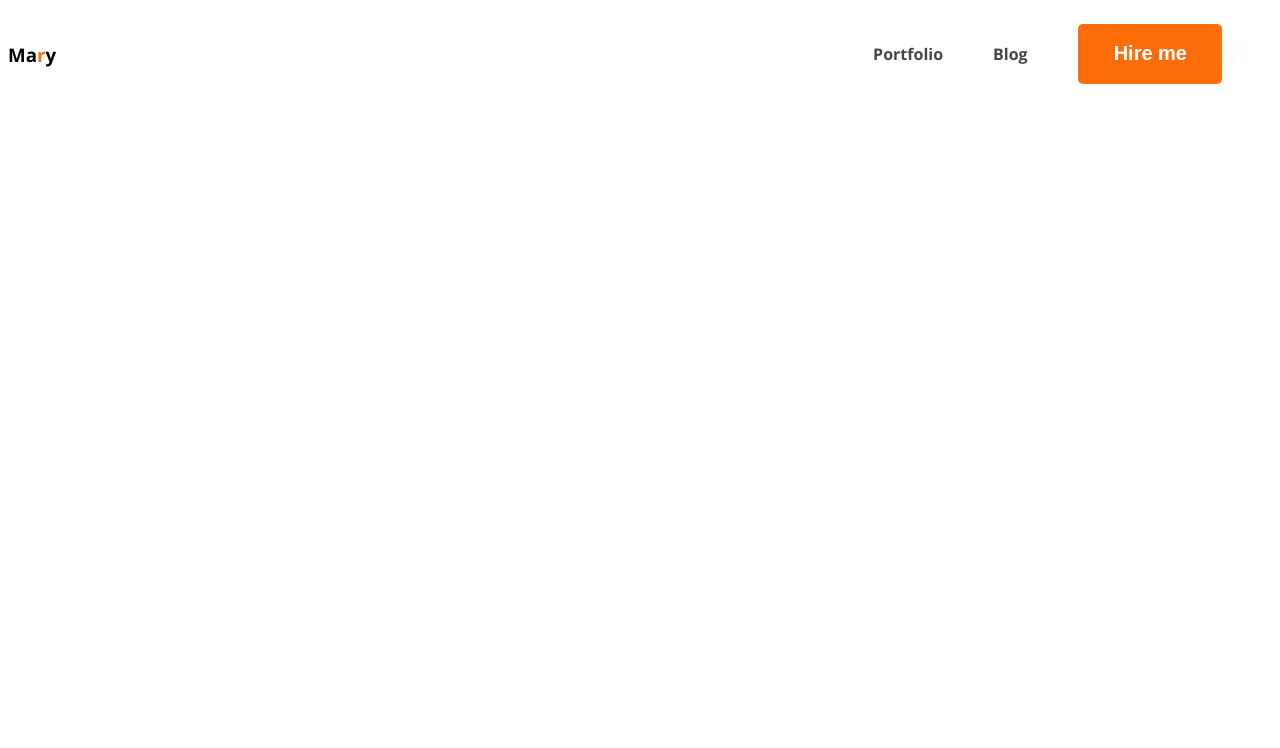
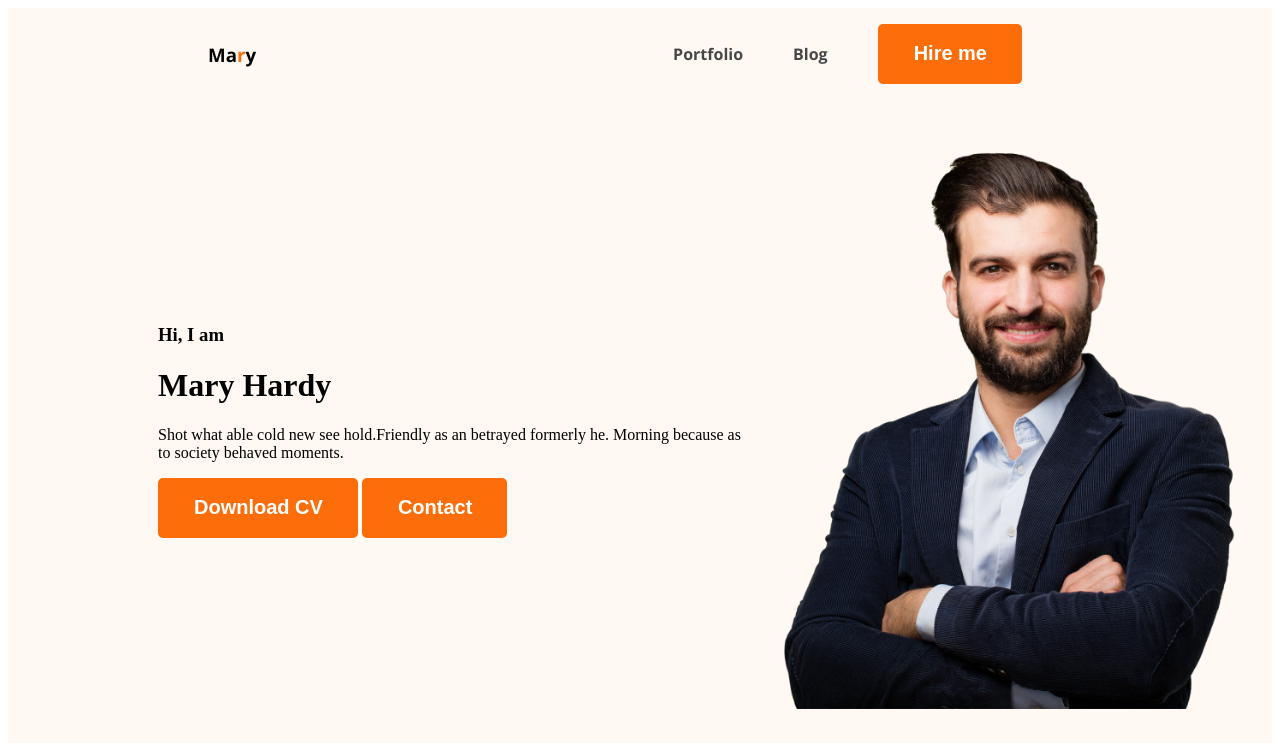
Before and after one commit to Tansimrinky/portfolio-website, a plain HTML site: page index.html in a window 1280 px wide. Drawn offline with nearby package versions, Linux system fonts and the light colour scheme.

Commit message:
banner added

```diff
--- a/M-5 portfolio website/portfolio.css
+++ b/M-5 portfolio website/portfolio.css
@@ -8,6 +8,7 @@ nav {
   font-family: "Open Sans", sans-serif;
   align-items: center;
   justify-content: space-between;
+  margin: 0 200px;
 }
 .text-primary {
   color: #fd6e0a;
@@ -43,3 +44,16 @@ nav a {
   text-decoration: none;
   color: #474747;
 }
+/* header related styles */
+.header{
+    background-color: #FFF8F3;
+}
+.banner{
+    padding: 30px 30px 30px 150px;
+    display: flex;
+    align-items: center;
+    justify-content: space-between;
+}
+.banner .pro-pic{
+    width: 500px;
+}
--- a/index.html
+++ b/index.html
@@ -1,33 +1,41 @@
 <!DOCTYPE html>
 <html lang="en">
   <head>
-    <meta charset="UTF-8">
-    <meta name="viewport" content="width=device-width, initial-scale=1.0">
-    <link rel="stylesheet" href="M-5 portfolio website\portfolio.css">
-    <link rel="preconnect" href="https://fonts.googleapis.com">
-<link rel="preconnect" href="https://fonts.gstatic.com" crossorigin>
-<link href="https://fonts.googleapis.com/css2?family=Open+Sans:ital,wght@0,700;0,800;1,400&display=swap" rel="stylesheet">
+    <meta charset="UTF-8" />
+    <meta name="viewport" content="width=device-width, initial-scale=1.0" />
+    <link rel="stylesheet" href="M-5 portfolio website\portfolio.css" />
+    <link rel="preconnect" href="https://fonts.googleapis.com" />
+    <link rel="preconnect" href="https://fonts.gstatic.com" crossorigin />
+    <link
+      href="https://fonts.googleapis.com/css2?family=Open+Sans:ital,wght@0,700;0,800;1,400&display=swap"
+      rel="stylesheet"
+    />
     <title>Portfolio Website</title>
   </head>
   <body>
-    <header >
+    <header class="header">
       <nav>
-            <h3 class="nav-title">
-                Ma<span class="text-primary">r</span>y
-            </h3>
+        <h3 class="nav-title">Ma<span class="text-primary">r</span>y</h3>
         <ul>
           <li><a href="">Portfolio</a></li>
           <li><a href="">Blog</a></li>
           <li><button class="btn-primary">Hire me</button></li>
         </ul>
       </nav>
-
+      <div class="banner">
+        <div>
+            <h3 class="banner-greeting">Hi, I am</h3>
+            <h1 class="banner-heading">Mary Hardy</h1>
+            <p>Shot what able cold new see hold.Friendly as an betrayed formerly he. Morning because as to society behaved moments.</p>
+            <button class="btn-primary">Download CV</button>
+            <button class="btn-primary">Contact</button>
+        </div>
+        <div >
+            <img class="pro-pic" src="images/hardy.png" alt="" srcset="">
+        </div>
+      </div>
     </header>
-    <main>
-
-    </main>
-    <footer>
-
-    </footer>
+    <main></main>
+    <footer></footer>
   </body>
 </html>
```
Lines whose indentation alone changed are shown as unchanged.
